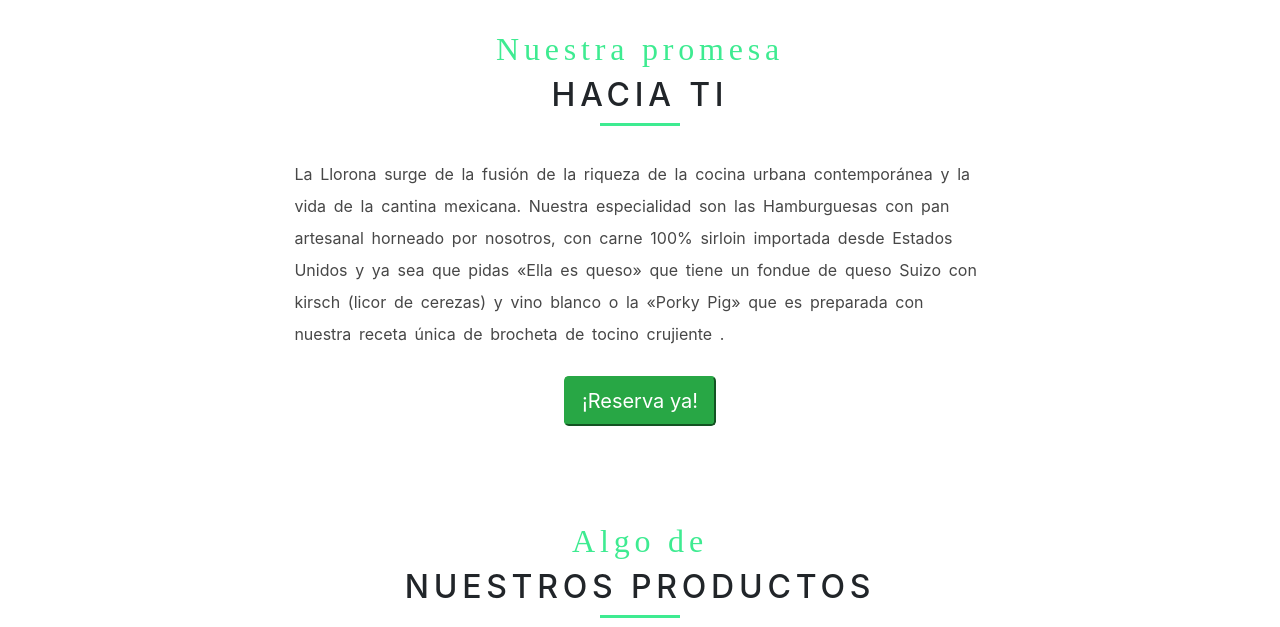
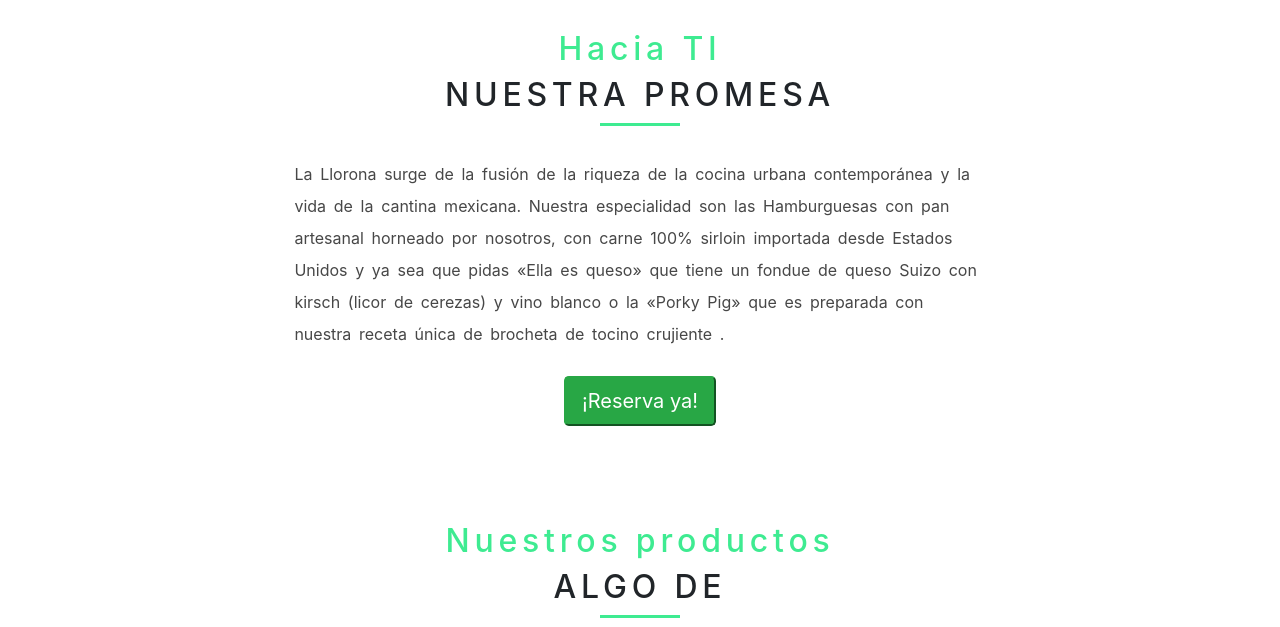
Before and after one commit to hectoremilio1000/lloronapage, a Gatsby site: page / in a window 1280 px wide. Shown: the part 857-1484 px from the top of the page. Built offline with nearby package versions, Linux system fonts and the light colour scheme; Gatsby itself is replaced by a stand-in of ours; grey boxes are pictures that could not be loaded.

Commit message:
cambios finakes

```diff
--- a/src/components/TitlebarImageList.js
+++ b/src/components/TitlebarImageList.js
@@ -11,7 +11,11 @@ import Section from "../components/styles/section";
 export default function TitlebarImageList() {
   return (
     <Section>
-      <Title title="Nuestros productos" message="Algo de" />
+      <div>
+        <h4 className="text-center tituloSection">Nuestros productos</h4>
+        <h2 className="text-center subTituloSection">Algo de</h2>
+        <div className="linea"></div>
+      </div>
       <ImageList>
         <ImageListItem key="Subheader" cols={2}></ImageListItem>
         {itemData.map(item => (
--- a/src/components/quickInfo.js
+++ b/src/components/quickInfo.js
@@ -10,7 +10,11 @@ import "../styles/global.css";
 
 const QuickInfo = () => (
   <Section>
-    <Title message="Nuestra promesa " title="hacia ti" />
+    <div>
+      <h4 className="text-center tituloSection">Hacia TI</h4>
+      <h2 className="text-center subTituloSection">Nuestra promesa</h2>
+      <div className="linea"></div>
+    </div>
 
     <QuickInfoWrapper>
       <p className="text">
```
Also changed, not shown: src/pages/reserva.js (+7 -4 lines).
